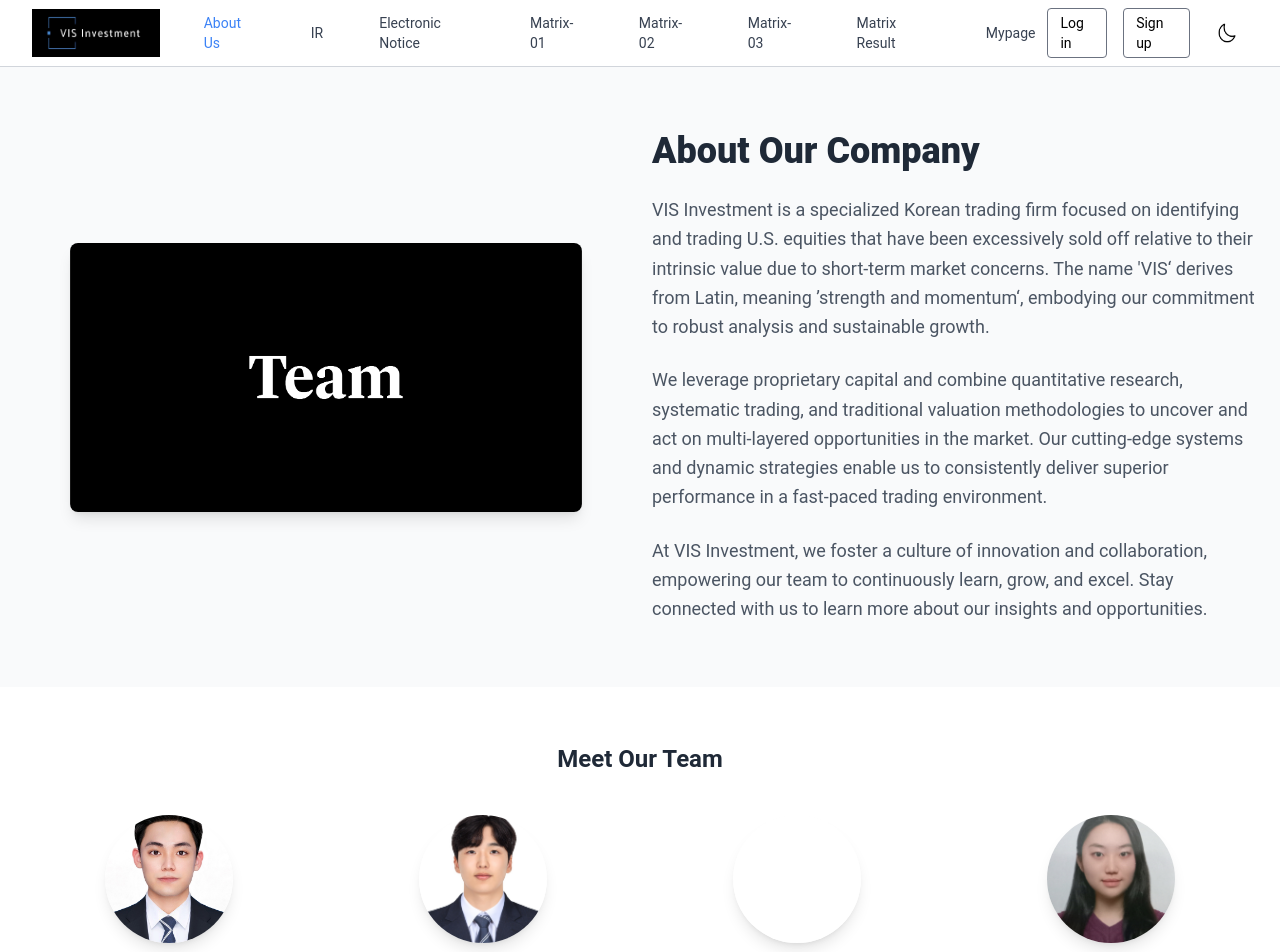
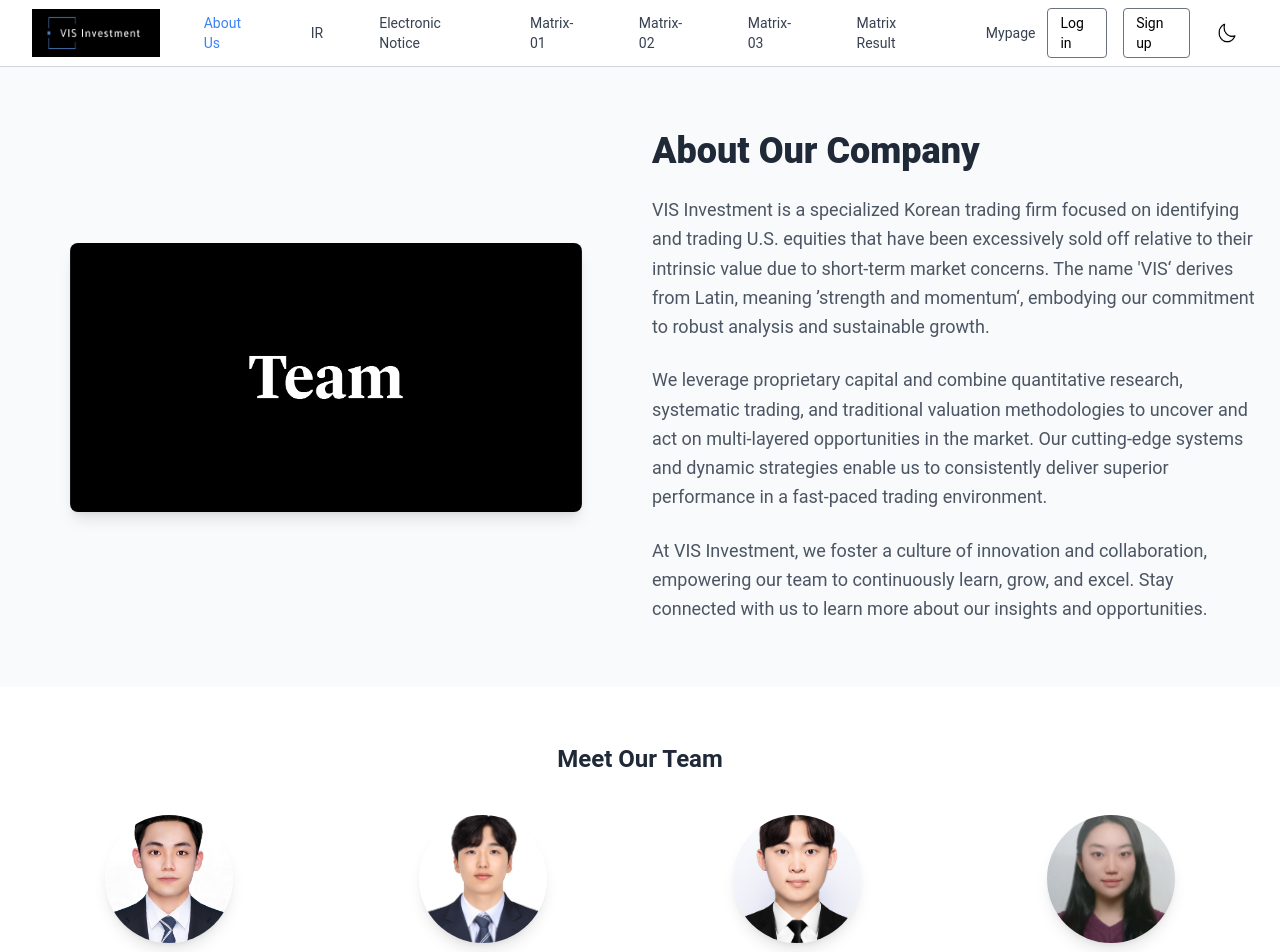
Before and after one commit to persi0815/vis-frontend, a React (Create React App) app: page /introduce in a window 1280 px wide. Shown: the top 952 px of the page. Built offline with nearby package versions, Linux system fonts and the light colour scheme; no server answers; what chartjs-chart-financial would draw is missing.

Commit message:
chore: put youngseo profile image

```diff
--- a/src/components/introduce/TeamIntroduce.js
+++ b/src/components/introduce/TeamIntroduce.js
@@ -27,7 +27,7 @@
     name: "Youngseo, Yoon",
     position: "Research Assistant",
     bio: "現) VIS Investment, Investment Team RA",
-    photo: "/images/team-youngseo.png",
+    photo: "/images/team-youngseo.jpg",
   },
   {
     name: "Jiwon, Yang",
```
Also changed, not shown: public/images/team-youngseo.jpg (added), public/images/team-youngseo.png (deleted).
